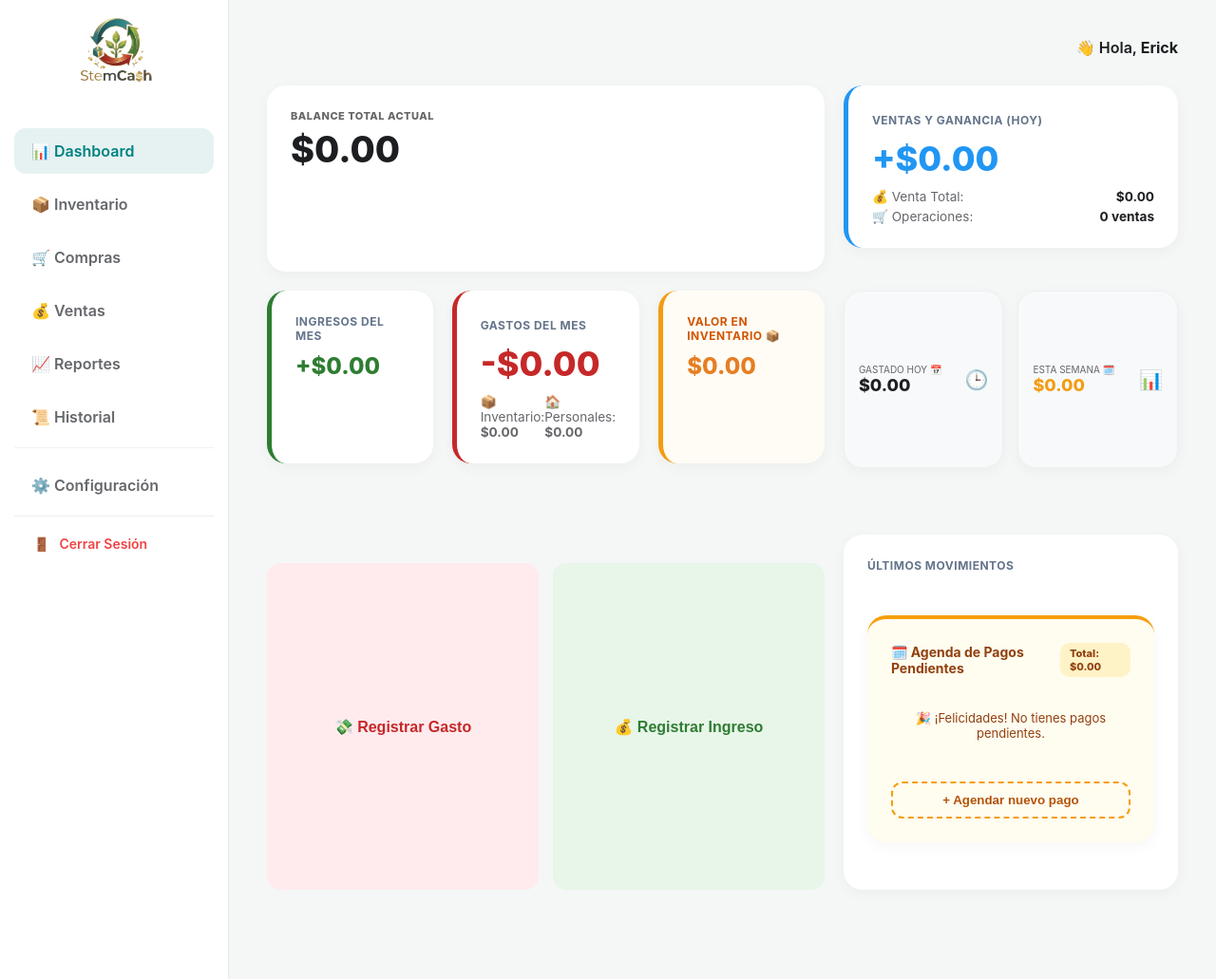
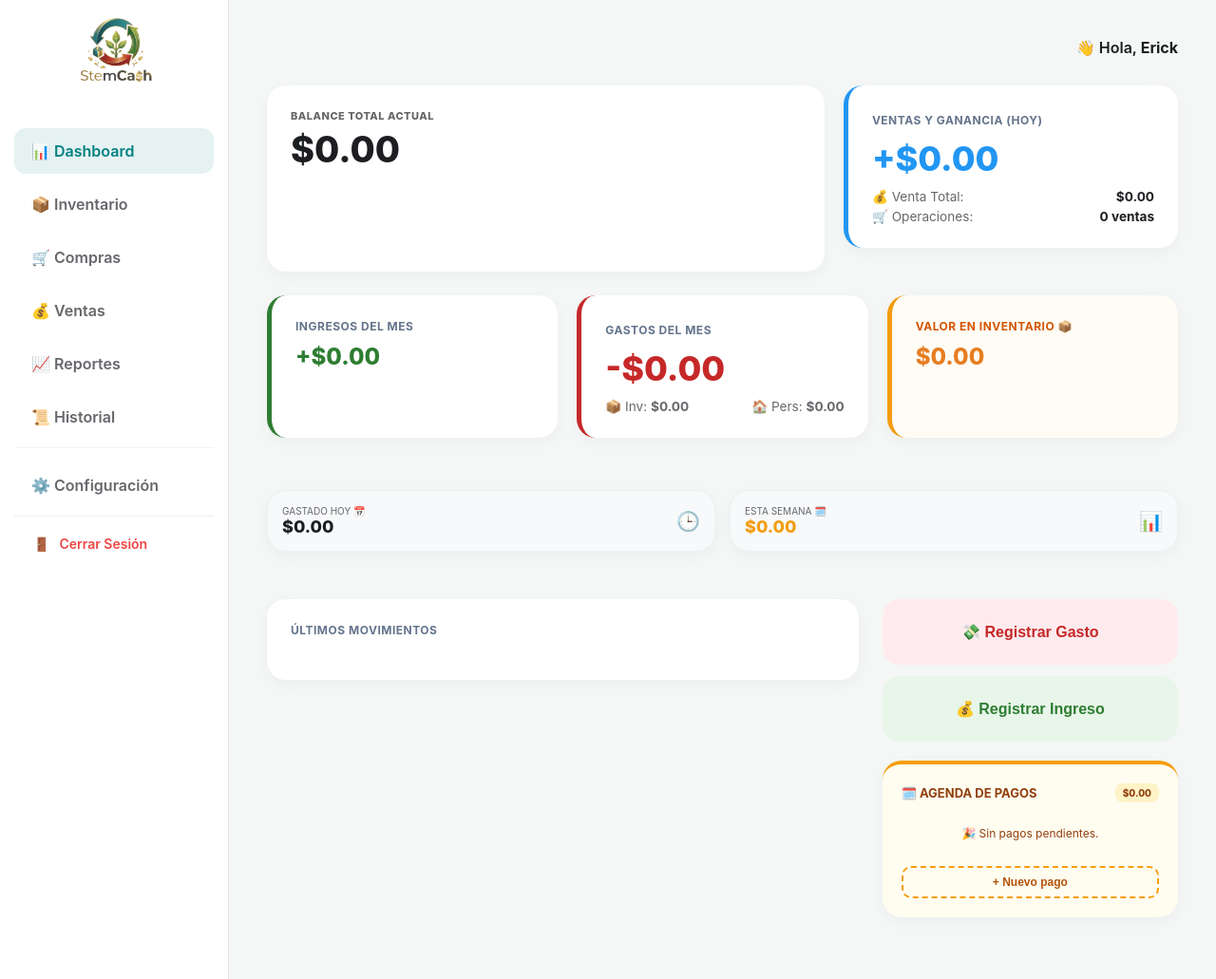
Before and after one commit to mexicano12/StemCash, a Flask app: page / in a window 1280 px wide. Shown: the whole page at 95% size. Run offline with Flask 3, Linux system fonts and the light colour scheme; a user stored in the database is signed in.

Commit message:
Update dashboard.html

```diff
--- a/templates/dashboard.html
+++ b/templates/dashboard.html
@@ -57,6 +57,7 @@
                     </div>
                 </div>
             </div>
+        </div>
 
         <div class="grid" style="grid-template-columns: 1fr 1fr 1fr; gap: 20px; margin-bottom: 30px;">
             <div class="card" style="border-left: 5px solid var(--success);">
@@ -68,8 +69,8 @@
                 <div class="value" style="color: var(--danger);">-${{ "{:,.2f}".format(gastos_mes) }}</div>
 
                 <div style="display: flex; justify-content: space-between; margin-top: 10px; font-size: 0.85em;">
-                    <span style="color: var(--text-muted);">📦 Inventario: <b>${{ "{:,.2f}".format(gastos_inventario) }}</b></span>
-                    <span style="color: var(--text-muted);">🏠 Personales: <b>${{ "{:,.2f}".format(gastos_personales) }}</b></span>
+                    <span style="color: var(--text-muted);">📦 Inv: <b>${{ "{:,.2f}".format(gastos_inventario) }}</b></span>
+                    <span style="color: var(--text-muted);">🏠 Pers: <b>${{ "{:,.2f}".format(gastos_personales) }}</b></span>
                 </div>
             </div>
              <div class="card" style="border-left: 5px solid #f39c12; background: #fffcf5;">
@@ -95,14 +96,11 @@
             </div>
         </div>
 
-        <div class="btn-group" style="display: flex; gap: 15px; margin-bottom: 25px;">
-            <button class="btn btn-expense" style="flex: 1; font-weight: 800;">💸 Registrar Gasto</button>
-            <button class="btn btn-income" style="flex: 1; font-weight: 800;">💰 Registrar Ingreso</button>
-        </div>
+        <div style="display: grid; grid-template-columns: 2fr 1fr; gap: 25px; align-items: start;">
 
             <div class="card">
                 <div class="label" style="margin-bottom: 20px;">Últimos Movimientos</div>
-            <div style="max-height: 400px; overflow-y: auto;">
+                <div style="max-height: 600px; overflow-y: auto;">
                     <table class="table-mov" style="width: 100%;">
                         {% for m in movimientos %}
                         <tr>
@@ -134,40 +132,53 @@
                         {% endfor %}
                     </table>
                 </div>
+            </div>
 
-          <div class="card" style="margin-top: 25px; border-top: 4px solid #f59e0b; background: #fffcf0;">
+            <div style="display: flex; flex-direction: column; gap: 20px;">
+
+                <div style="display: flex; flex-direction: column; gap: 12px;">
+                    <button onclick="abrirModal('egreso')" class="btn btn-expense" style="width: 100%; padding: 25px; font-size: 16px; font-weight: 800; border-radius: 18px;">
+                        💸 Registrar Gasto
+                    </button>
+                    <button onclick="abrirModal('ingreso')" class="btn btn-income" style="width: 100%; padding: 25px; font-size: 16px; font-weight: 800; border-radius: 18px;">
+                        💰 Registrar Ingreso
+                    </button>
+                </div>
+
+                <div class="card" style="border-top: 4px solid #f59e0b; background: #fffcf0; padding: 20px;">
                     <div style="display: flex; justify-content: space-between; align-items: center; margin-bottom: 15px;">
-                    <h3 style="margin:0; font-size: 14px; color: #92400e;">🗓️ Agenda de Pagos Pendientes</h3>
-                    <span style="background: #fef3c7; color: #92400e; padding: 4px 10px; border-radius: 10px; font-size: 11px; font-weight: 800;">
-                        Total: ${{ "{:,.2f}".format(total_deuda) }}
+                        <h3 style="margin:0; font-size: 13px; color: #92400e; text-transform: uppercase;">🗓️ Agenda de Pagos</h3>
+                        <span style="background: #fef3c7; color: #92400e; padding: 4px 8px; border-radius: 8px; font-size: 10px; font-weight: 800;">
+                            ${{ "{:,.2f}".format(total_deuda) }}
                         </span>
                     </div>
 
                     {% for p in pendientes %}
-                <div style="display: flex; justify-content: space-between; align-items: center; padding: 12px; background: white; border-radius: 12px; margin-bottom: 10px; border: 1px solid #fde68a;">
+                    <div style="padding: 10px; background: white; border-radius: 12px; margin-bottom: 10px; border: 1px solid #fde68a;">
+                        <div style="display: flex; justify-content: space-between; align-items: center;">
                             <div>
-                        <strong style="display: block; font-size: 14px; color: #1e293b;">{{ p.descripcion }}</strong>
-                        <small style="color: #64748b; font-size: 11px;">Vence: {{ p.fecha_limite.strftime('%d %b') }}</small>
+                                <strong style="display: block; font-size: 13px; color: #1e293b;">{{ p.descripcion }}</strong>
+                                <small style="color: #64748b; font-size: 10px;">Vence: {{ p.fecha_limite.strftime('%d %b') }}</small>
                             </div>
                             <div style="text-align: right;">
-                        <div style="font-weight: 800; color: #b45309; margin-bottom: 5px;">${{ "{:,.2f}".format(p.monto) }}</div>
+                                <div style="font-weight: 800; color: #b45309; font-size: 14px;">${{ "{:,.2f}".format(p.monto) }}</div>
                                 <a href="{{ url_for('pagar_ahora', id=p.id) }}"
-                        onclick="return confirm('¿Confirmas que ya pagaste esto? Se registrará como un gasto.')"
-                        style="background: #f59e0b; color: white; padding: 5px 12px; border-radius: 8px; text-decoration: none; font-size: 11px; font-weight: 800;">
+                                   onclick="return confirm('¿Confirmas el pago?')"
+                                   style="color: #f59e0b; text-decoration: none; font-size: 10px; font-weight: 800; text-transform: uppercase;">
                                     ✅ Pagar
                                 </a>
                             </div>
                         </div>
+                    </div>
                     {% else %}
-                    <p style="text-align: center; color: #92400e; font-size: 13px; padding: 20px;">🎉 ¡Felicidades! No tienes pagos pendientes.</p>
+                        <p style="text-align: center; color: #92400e; font-size: 12px; padding: 10px;">🎉 Sin pagos pendientes.</p>
                     {% endfor %}
 
-                <button onclick="abrirModalPendiente()" style="width: 100%; border: 2px dashed #f59e0b; background: transparent; color: #b45309; padding: 10px; border-radius: 12px; cursor: pointer; font-weight: bold; margin-top: 10px;">
-                    + Agendar nuevo pago
+                    <button onclick="abrirModalPendiente()" style="width: 100%; border: 2px dashed #f59e0b; background: transparent; color: #b45309; padding: 8px; border-radius: 10px; cursor: pointer; font-size: 12px; font-weight: bold; margin-top: 5px;">
+                        + Nuevo pago
                     </button>
                 </div>
-    </div>
-</div>
+            </div> </div> </div>
 </main>
 <div id="modal-pendiente" style="display:none; position:fixed; top:0; left:0; width:100%; height:100%; background:rgba(0,0,0,0.6); z-index:2000; align-items:center; justify-content:center; backdrop-filter: blur(4px);">
     <div class="card" style="width:90%; max-width:400px; background:white; padding:25px; border-radius:20px; border-top: 8px solid #f59e0b;">
```
Lines whose indentation alone changed are shown as unchanged.
